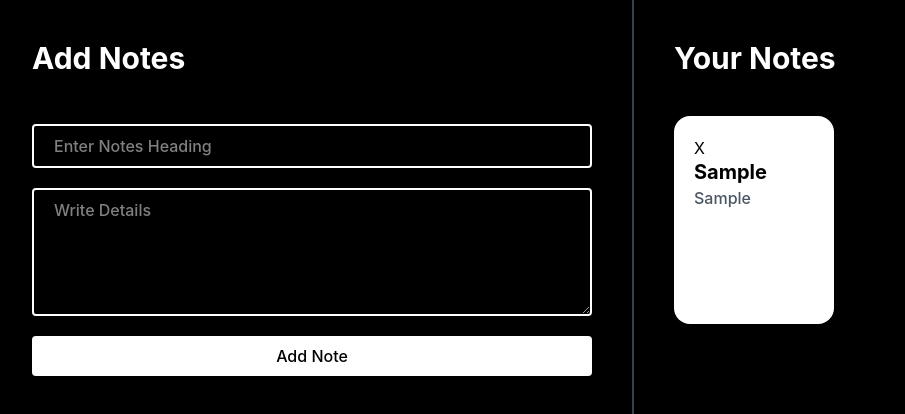
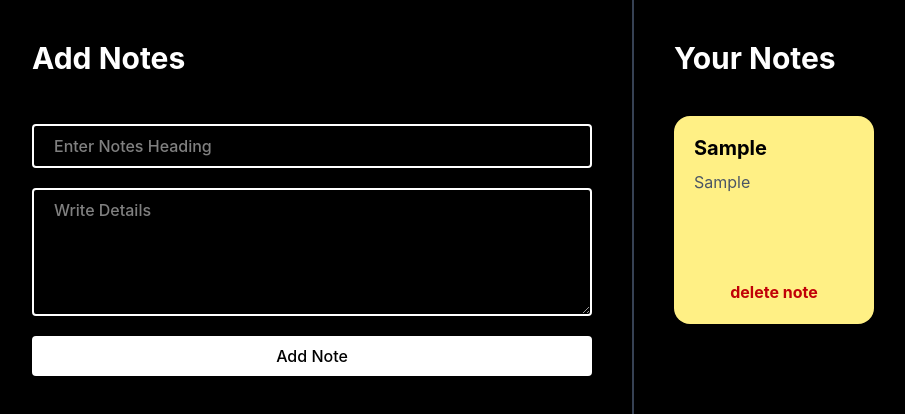
Before and after one commit to Brijesh-Zalavadiya/Notes-App, a React (Vite) app: page / in a window 1280 px wide. Both pictures are taken after typing "Sample", "Sample" into the empty fields and a click on the button "Add Note". Shown: the top 414 px of the page, without its empty margins (8-913 px from the left). Built offline with nearby package versions, Linux system fonts and the light colour scheme.

Commit message:
Delete functionality for notes was added.

```diff
--- a/src/App.jsx
+++ b/src/App.jsx
@@ -2,28 +2,31 @@ import React from 'react';
 import { useState } from 'react';
 
 const App = () => {
-
-
     const [title, setTitle] = useState('');
     const [desc, setDesc] = useState('');
-
-    const [task, setTask] = useState([])
+    const [task, setTask] = useState([]);
 
     const submitHandler = (e) => {
         e.preventDefault();
 
+
         const copyTask = [...task];
 
-        if(title!==''){
-            copyTask.push({title,desc});
+        if (title !== '') {
+            copyTask.push({ title, desc });
             setTask(copyTask);
         }
-        console.log(copyTask)
+        console.log(copyTask);
 
         setTitle('');
         setDesc('');
     };
 
+    const deleteNote = (idx) => {
+        const copyTask = [...task];
+        copyTask.splice(idx, 1);
+        setTask(copyTask);
+    };
 
     return (
         <div className="h-screen lg:flex bg-black text-white ">
@@ -41,8 +44,8 @@ const App = () => {
                     placeholder="Enter Notes Heading"
                     className="w-full px-5 font-medium py-2 border-2 outline-none rounded"
                     value={title}
-                    onChange={(e)=>{
-                        setTitle(e.target.value)
+                    onChange={(e) => {
+                        setTitle(e.target.value);
                     }}
                 />
 
@@ -52,33 +55,49 @@ const App = () => {
                     placeholder="Write Details"
                     className="w-full h-32 px-5 py-2 font-medium border-2 outline-none rounded"
                     value={desc}
-                    onChange={(e)=>{
-                        setDesc(e.target.value)
+                    onChange={(e) => {
+                        setDesc(e.target.value);
                     }}
                 />
 
-                <button className="w-full bg-white text-black font-medium px-5 py-2 rounded hover:bg-stone-200">
+                <button className="w-full cursor-pointer active:scale-98 bg-white text-black font-medium px-5 py-2 rounded hover:bg-stone-200">
                     Add Note
                 </button>
             </form>
             <hr className="bg-white opacity-50" />
             <div className="lg:w-1/2 p-10 lg:border-l-2 border-gray-700 flex flex-col bg-black">
                 <h1 className="text-3xl font-bold">Your Notes</h1>
+
                 <div
                     id="notes"
-                    className="flex flex-wrap w-full h-full gap-5 mt-10 overflow-auto text-black"
+                    className="flex flex-wrap items-start justify-start gap-5 mt-10 overflow-auto text-black"
                 >
-                    {task.map(function(elem, idx){
+                    {task.map(function (elem, idx) {
                         return (
-                            <div key={idx} className="relative h-52 w-full sm:w-40 rounded-2xl bg-white p-5">
-                                <h2>X</h2>
-                                <h3 className='leading-tight text-xl font-bold h-5'>{elem.title}</h3>
-                                <p id='descP' className='mt-2 h-full leading-tight text-gray-600 font-medium'>{elem.desc}</p>
+                            <div
+                                key={idx}
+                                className="relative flex justify-between flex-col h-52 w-full items-start sm:w-50 bg-cover rounded-2xl p-5 bg-yellow-200 "
+                            >
+                                <h3 className="leading-tight text-xl font-bold h-5">
+                                    {elem.title}
+                                </h3>
+                                <p
+                                    id="descP"
+                                    className="mt-4 h-full leading-tight text-gray-600 "
+                                >
+                                    {elem.desc}
+                                </p>
+                                <button
+                                    onClick={() => {
+                                        deleteNote(idx);
+                                    }}
+                                    className="w-full text-red-700 font-bold cursor-pointer active:scale-95"
+                                >
+                                    delete note
+                                </button>
                             </div>
                         );
                     })}
-
-
                 </div>
             </div>
         </div>
```
